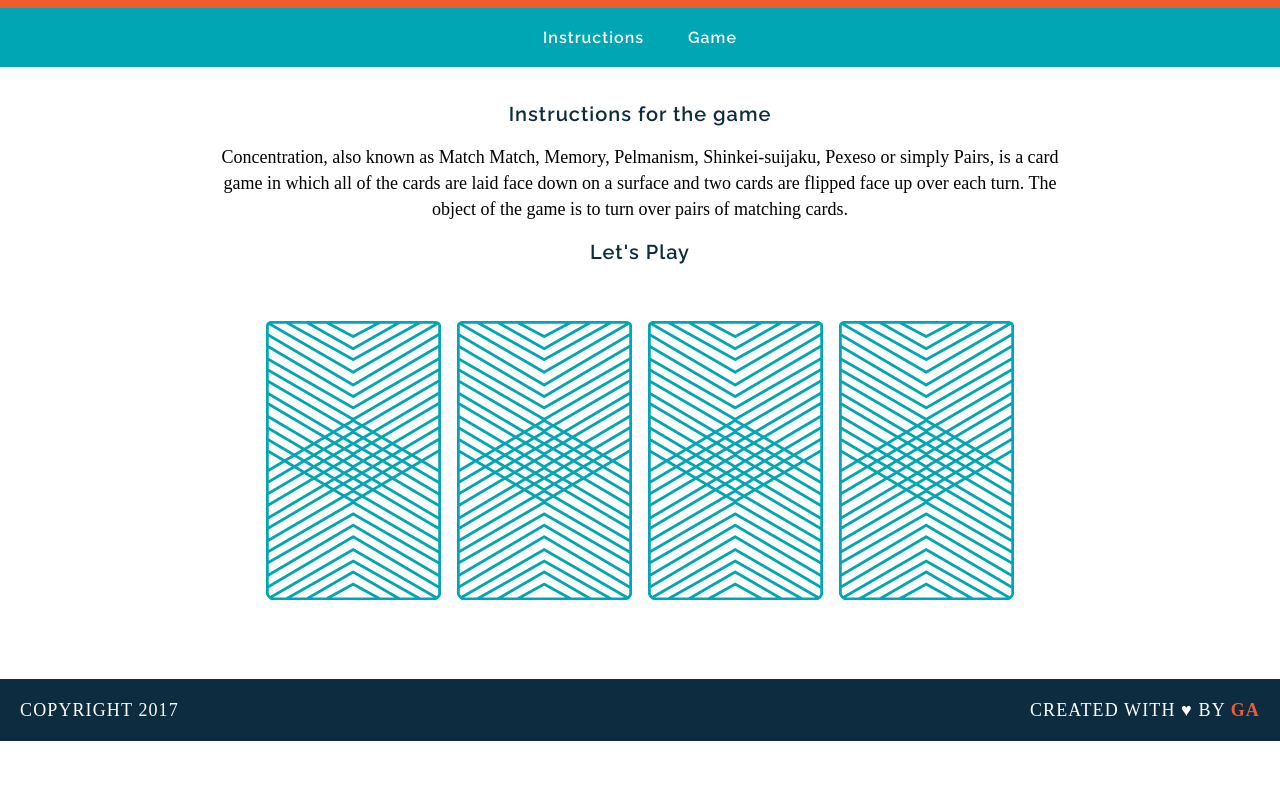
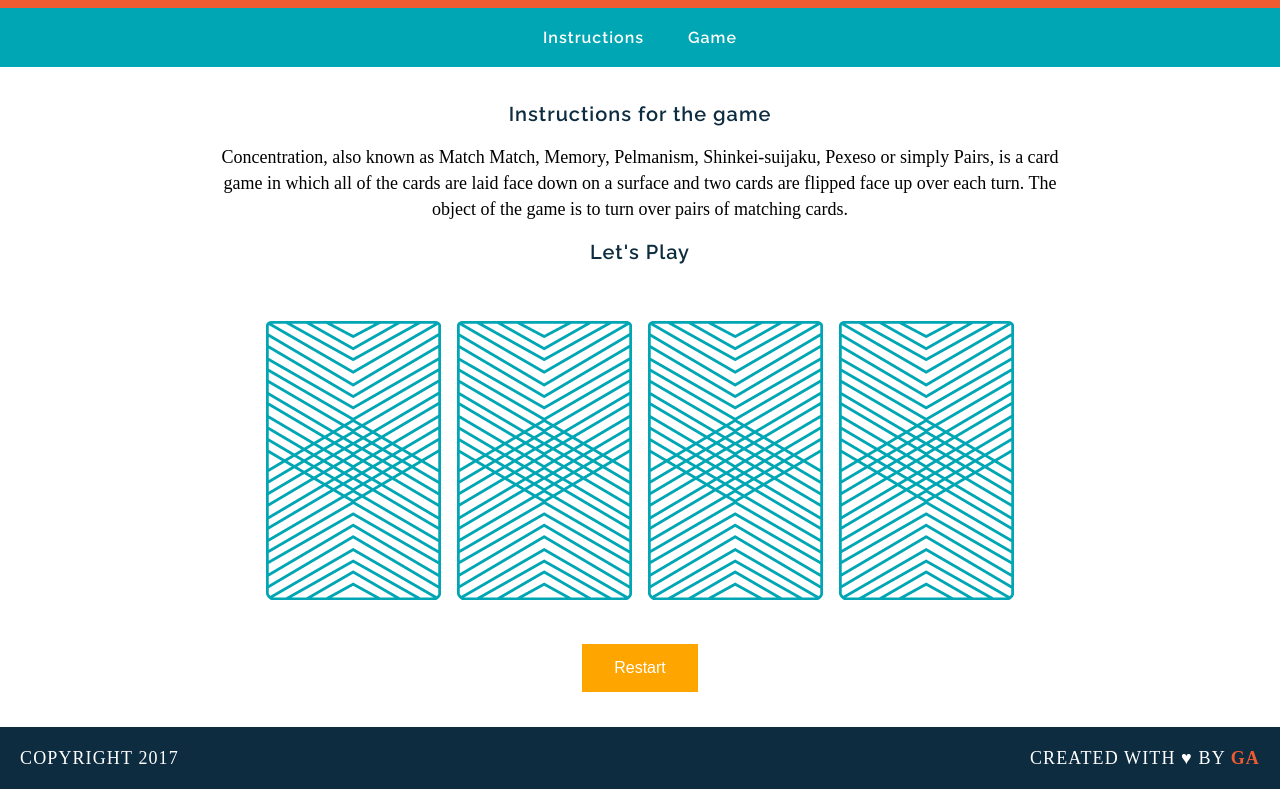
Before and after one commit to AfonsoFirmo/wdi-fundamentals-memorygame, a plain HTML site: page memory_game/index.html in a window 1280 px wide. Shown: the part 105-894 px from the top of the page. Before the commit the page ends 846 px from the top, so only its background shows below. Drawn offline with Linux system fonts and the light colour scheme; a web font is replaced by a local one.

Commit message:
created game logic

```diff
--- a/memory_game/css/style.css
+++ b/memory_game/css/style.css
@@ -70,6 +70,16 @@ footer {
 	letter-spacing: .08em;
 	font-weight: 500;
 }
+button {
+  background-color: orange; /* Green */
+  border: none;
+  color: white;
+  padding: 15px 32px;
+  text-align: center;
+  color: white;
+  display: inline-block;
+  font-size: 16px;
+}
 
 .copyright {
 	float: left;
--- a/memory_game/index.html
+++ b/memory_game/index.html
@@ -18,6 +18,7 @@
 	<p>Concentration, also known as Match Match, Memory, Pelmanism, Shinkei-suijaku, Pexeso or simply Pairs, is a card game in which all of the cards are laid face down on a surface and two cards are flipped face up over each turn. The object of the game is to turn over pairs of matching cards.</p>
 	<h2>Let's Play</h2>
 	<div id="game-board" class="board clearfix"></div>
+	<button onClick="window.location.reload();">Restart</button>
 	</main>
 	<footer class="clearfix">
 		<p class="copyright">Copyright 2017</p>
--- a/memory_game/js/main.js
+++ b/memory_game/js/main.js
@@ -35,40 +35,28 @@ function createBoard(){
 
 const cardsInPlay =[];
 
-function checkForMatch() {
+/*function checkForMatch() {
 	if (cardsInPlay[0] === cardsInPlay[1]) {
   alert("Was it a match? Yes, you found a match!");
 	} else {
   alert("Was it a match? Nop, try again.")
   console.log("next card is..");
 	}
-}
+}*/
 
 function flipCard() {
 	var cardId = this.getAttribute('data-id');
 	console.log("User flipped a " + myArray[cardId].rank);
 	cardsInPlay.push(myArray[cardId].rank);
-	console.log(myArray[cardId].cardImage);
-	console.log(myArray[cardId].suit);
 	this.setAttribute('src', myArray[cardId].cardImage);
-	cardsInPlay.push(myArray[cardId].rank);
 	if (cardsInPlay.length == 2) {
 		if (cardsInPlay[0]===cardsInPlay[1]) {
 			alert("Was it a match? Yes, you found a match!");
-		} else {
+			this.setAttribute('src', myArray[cardId].cardImage);
+		} else{
   		alert("Was it a match? Nop, try again.");
 		}
 	}
-
-	/*if (cardsInPlay.length === 2) {
-		console.log('you flipped two cards');
-	}*/
-
-	// if (cardOne !== cardTwo){
-	// 	console.log('you found a match');
-	// 	} else {
-	// 		alert('sorry try again');
-	// 	}
 }
 
 createBoard();
```
